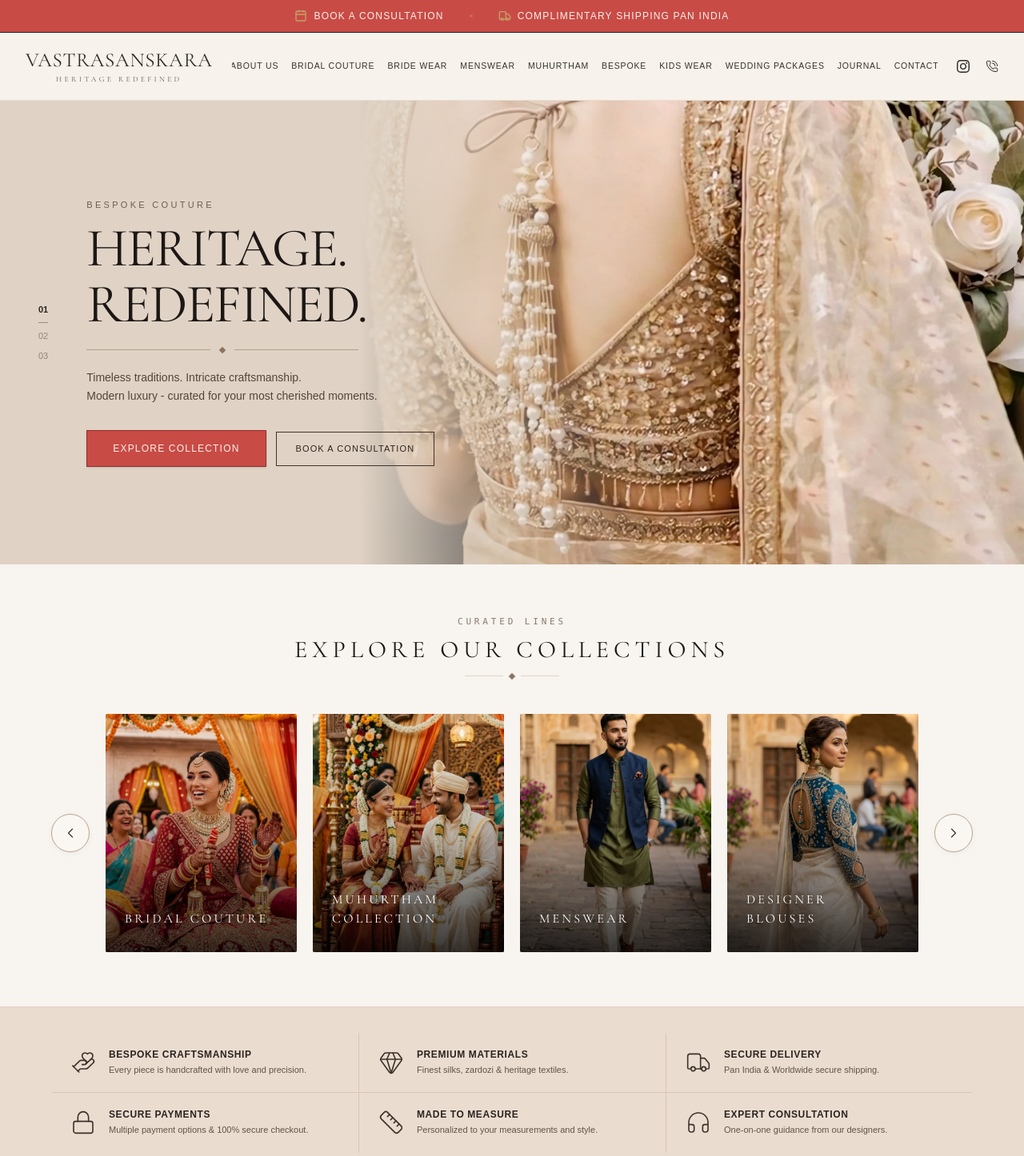
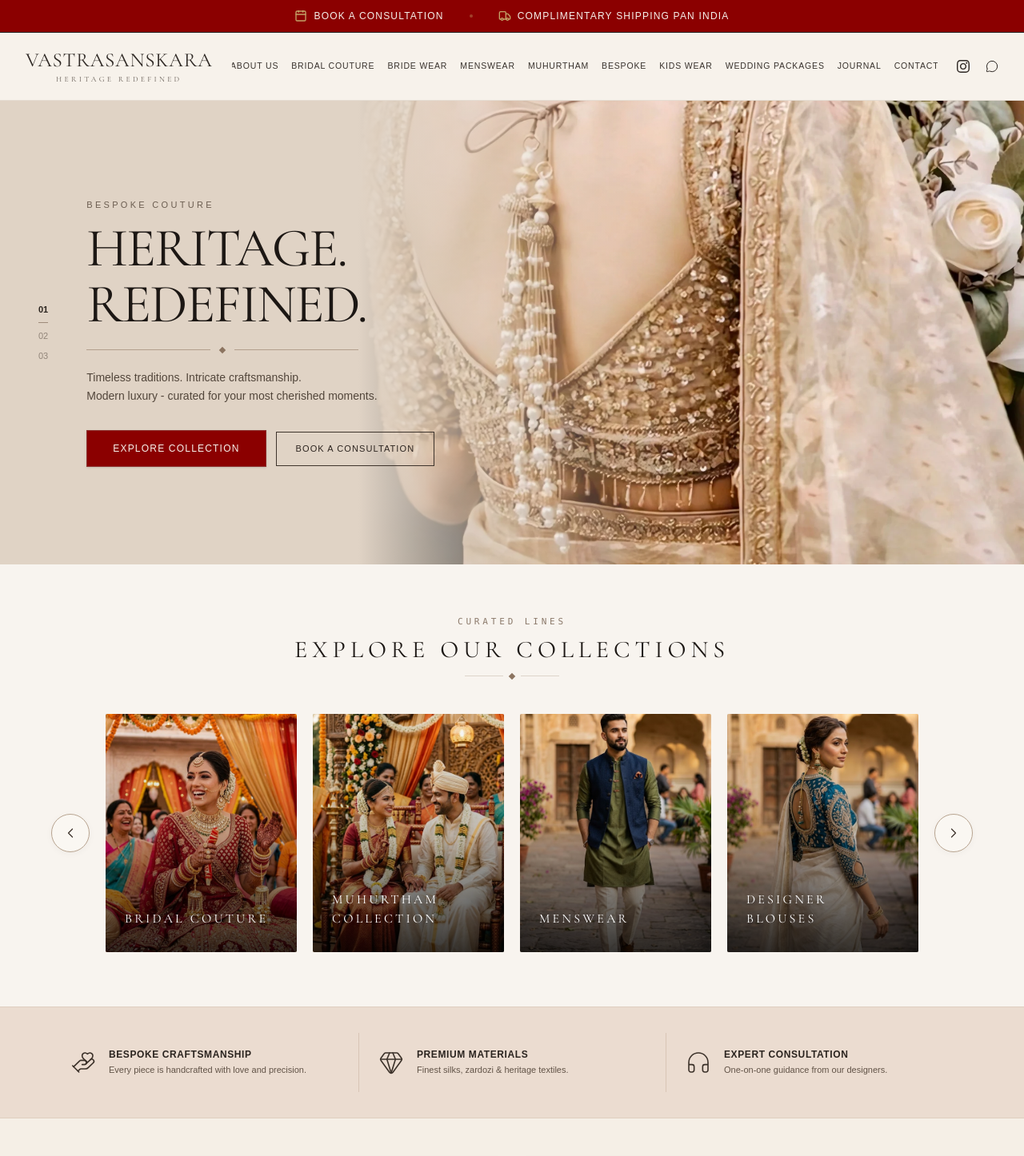
Before and after one commit to abhishek2001panwar/vastrasanskara, a Next.js app: page / in a window 1280 px wide. Shown: the top 1446 px of the page at 80% size. Built offline with nearby package versions, Linux system fonts and the light colour scheme.

Commit message:
adds new

```diff
--- a/app/components/navbar.tsx
+++ b/app/components/navbar.tsx
@@ -10,7 +10,6 @@ import {
   Menu,
   X,
   ChevronDown,
-  PhoneCall,
   MessageCircle,
 } from "lucide-react";
 
@@ -27,6 +26,8 @@ const navItems = [
   { title: "JOURNAL" },
   { title: "CONTACT" },
 ];
+
+const whatsappLink = "https://wa.me/918088316661";
 
 export default function Navbar() {
   const [open, setOpen] = useState(false);
@@ -72,18 +73,23 @@ export default function Navbar() {
 
          <button aria-label="Account" className="hover:text-[#8C2E2C] transition-colors">
             {/* <User size={18} strokeWidth={1.5} /> */}
-            <a href="#" className="hover:opacity-70 transition-opacity" aria-label="Instagram">
+            <a href="https://www.instagram.com/vastrasanskara?igsh=N2puMzExcm9wdDAw" target="_blank" className="hover:opacity-70 transition-opacity" aria-label="Instagram">
             <svg className="w-4 h-4 fill-current" viewBox="0 0 24 24">
               <path d="M12 2.163c3.204 0 3.584.012 4.85.07 3.252.148 4.771 1.691 4.919 4.919.058 1.265.069 1.645.069 4.849 0 3.205-.012 3.584-.069 4.849-.149 3.225-1.664 4.771-4.919 4.919-1.266.058-1.644.07-4.85.07-3.204 0-3.584-.012-4.849-.07-3.26-.149-4.771-1.699-4.919-4.92-.058-1.265-.07-1.644-.07-4.849 0-3.204.013-3.583.07-4.849.149-3.227 1.664-4.771 4.919-4.919 1.266-.057 1.645-.069 4.849-.069zm0-2.163c-3.259 0-3.667.014-4.947.072-4.358.2-6.78 2.618-6.98 6.98-.059 1.281-.073 1.689-.073 4.948 0 3.259.014 3.668.072 4.948.2 4.358 2.618 6.78 6.98 6.98 1.281.058 1.689.072 4.948.072 3.259 0 3.668-.014 4.948-.072 4.354-.2 6.782-2.618 6.979-6.98.059-1.28.073-1.689.073-4.948 0-3.259-.014-3.667-.072-4.947-.196-4.354-2.617-6.78-6.979-6.98-1.281-.059-1.69-.073-4.949-.073zm0 5.838c-3.403 0-6.162 2.759-6.162 6.162s2.759 6.163 6.162 6.163 6.162-2.759 6.162-6.163c0-3.403-2.759-6.162-6.162-6.162zm0 10.162c-2.209 0-4-1.79-4-4 0-2.209 1.791-4 4-4s4 1.791 4 4c0 2.21-1.791 4-4 4zm6.406-11.845c-.796 0-1.441.645-1.441 1.44s.645 1.44 1.441 1.44c.795 0 1.439-.645 1.439-1.44s-.644-1.44-1.439-1.44z"/>
             </svg>
           </a>
           </button>
 
-          <button aria-label="Wishlist" className="hover:text-[#8C2E2C] transition-colors">
-            {/* <Heart size={18} strokeWidth={1.5} /> */}
-               <a href="#" className="hover:opacity-70 transition-opacity" aria-label="Contact">
-            <PhoneCall className="w-4 h-4 stroke-[1.5]" />
-          </a>
+          <button aria-label="WhatsApp" className="hover:text-[#8C2E2C] transition-colors">
+            <a
+              href={whatsappLink}
+              target="_blank"
+              rel="noreferrer"
+              className="hover:opacity-70 transition-opacity"
+              aria-label="Contact on WhatsApp"
+            >
+              <MessageCircle className="w-4 h-4 stroke-[1.5]" />
+            </a>
           </button>
 
           {/* <div className="relative cursor-pointer hover:text-[#8C2E2C] transition-colors">
@@ -137,13 +143,19 @@ export default function Navbar() {
           </nav>
 
           <div className="mt-6 pt-4 border-t border-[#ece3d8] flex items-center justify-center gap-4 text-[#2f2925]">
-            <a href="#" className="flex h-10 w-10 items-center justify-center rounded-full border border-[#d7cdbf] bg-white/70 transition hover:border-[#8C2E2C] hover:text-[#8C2E2C]" aria-label="Instagram">
+            <a href="https://www.instagram.com/vastrasanskara?igsh=N2puMzExcm9wdDAw" target="_blank" className="flex h-10 w-10 items-center justify-center rounded-full border border-[#d7cdbf] bg-white/70 transition hover:border-[#8C2E2C] hover:text-[#8C2E2C]" aria-label="Instagram">
               <svg className="h-4 w-4 fill-current" viewBox="0 0 24 24">
                 <path d="M12 2.163c3.204 0 3.584.012 4.85.07 3.252.148 4.771 1.691 4.919 4.919.058 1.265.069 1.645.069 4.849 0 3.205-.012 3.584-.069 4.849-.149 3.225-1.664 4.771-4.919 4.919-1.266.058-1.644.07-4.85.07-3.204 0-3.584-.012-4.849-.07-3.26-.149-4.771-1.699-4.919-4.92-.058-1.265-.07-1.644-.07-4.849 0-3.204.013-3.583.07-4.849.149-3.227 1.664-4.771 4.919-4.919 1.266-.057 1.645-.069 4.849-.069zm0-2.163c-3.259 0-3.667.014-4.947.072-4.358.2-6.78 2.618-6.98 6.98-.059 1.281-.073 1.689-.073 4.948 0 3.259.014 3.668.072 4.948.2 4.358 2.618 6.78 6.98 6.98 1.281.058 1.689.072 4.948.072 3.259 0 3.668-.014 4.948-.072 4.354-.2 6.782-2.618 6.979-6.98.059-1.28.073-1.689.073-4.948 0-3.259-.014-3.667-.072-4.947-.196-4.354-2.617-6.78-6.979-6.98-1.281-.059-1.69-.073-4.949-.073zm0 5.838c-3.403 0-6.162 2.759-6.162 6.162s2.759 6.163 6.162 6.163 6.162-2.759 6.162-6.163c0-3.403-2.759-6.162-6.162-6.162zm0 10.162c-2.209 0-4-1.79-4-4 0-2.209 1.791-4 4-4s4 1.791 4 4c0 2.21-1.791 4-4 4zm6.406-11.845c-.796 0-1.441.645-1.441 1.44s.645 1.44 1.441 1.44c.795 0 1.439-.645 1.439-1.44s-.644-1.44-1.439-1.44z" />
               </svg>
             </a>
 
-            <a href="#" className="flex h-10 w-10 items-center justify-center rounded-full border border-[#d7cdbf] bg-white/70 transition hover:border-[#8C2E2C] hover:text-[#8C2E2C]" aria-label="WhatsApp">
+            <a
+              href={whatsappLink}
+              target="_blank"
+              rel="noreferrer"
+              className="flex h-10 w-10 items-center justify-center rounded-full border border-[#d7cdbf] bg-white/70 transition hover:border-[#8C2E2C] hover:text-[#8C2E2C]"
+              aria-label="WhatsApp"
+            >
               <MessageCircle className="h-4 w-4" strokeWidth={1.8} />
             </a>
           </div>
--- a/app/components/sections/hero.tsx
+++ b/app/components/sections/hero.tsx
@@ -68,7 +68,7 @@ export default function Hero() {
           <div className="mt-8 flex flex-wrap items-center gap-3">
             {/* Primary Button */}
 
-<button className="bg-[#C94B46] hover:bg-[#6e2220] text-[#F6F1EB] border border-[#8C2E2C] px-8 py-3.5 text-xs font-medium tracking-widest uppercase transition-colors shadow-sm">
+<button className="bg-[#8B0000] hover:bg-[#6e2220] text-[#F6F1EB] border border-[#8C2E2C] px-8 py-3.5 text-xs font-medium tracking-widest uppercase transition-colors shadow-sm">
   Explore Collection
 </button>
 
--- a/app/components/sections/services.tsx
+++ b/app/components/sections/services.tsx
@@ -19,21 +19,7 @@ const services = [
     title: "PREMIUM MATERIALS",
     description: "Finest silks, zardozi & heritage textiles.",
   },
-  {
-    icon: Truck,
-    title: "SECURE DELIVERY",
-    description: "Pan India & Worldwide secure shipping.",
-  },
-  {
-    icon: Lock,
-    title: "SECURE PAYMENTS",
-    description: "Multiple payment options & 100% secure checkout.",
-  },
-  {
-    icon: Ruler,
-    title: "MADE TO MEASURE",
-    description: "Personalized to your measurements and style.",
-  },
+
   {
     icon: Headphones,
     title: "EXPERT CONSULTATION",
--- a/app/components/sections/top.tsx
+++ b/app/components/sections/top.tsx
@@ -3,7 +3,7 @@ import { Calendar, Truck } from 'lucide-react';
 
 function Top() {
   return (
-    <div className="bg-[#C94B46] text-[#F6F1EB] py-2 sm:py-2.5 px-4 sm:px-6 border-b border-[#222222]">
+    <div className="bg-[#8B0000] text-[#F6F1EB] py-2 sm:py-2.5 px-4 sm:px-6 border-b border-[#222222]">
       <div className="max-w-7xl mx-auto flex flex-col sm:flex-row justify-center items-center gap-2 sm:gap-8 text-[11px] sm:text-xs font-medium tracking-widest uppercase text-center">
 
         {/* Book a Consultation */}
```
